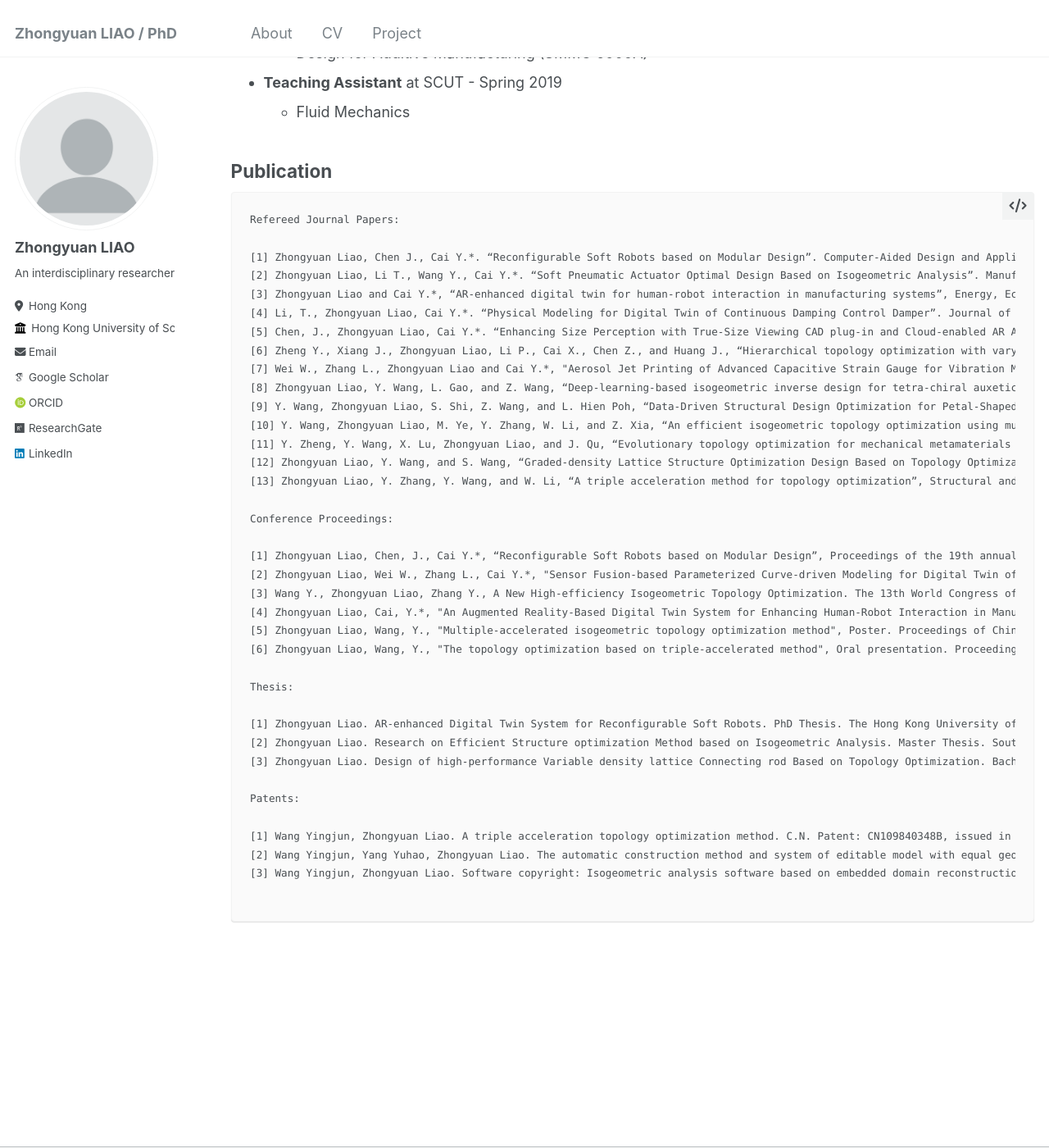
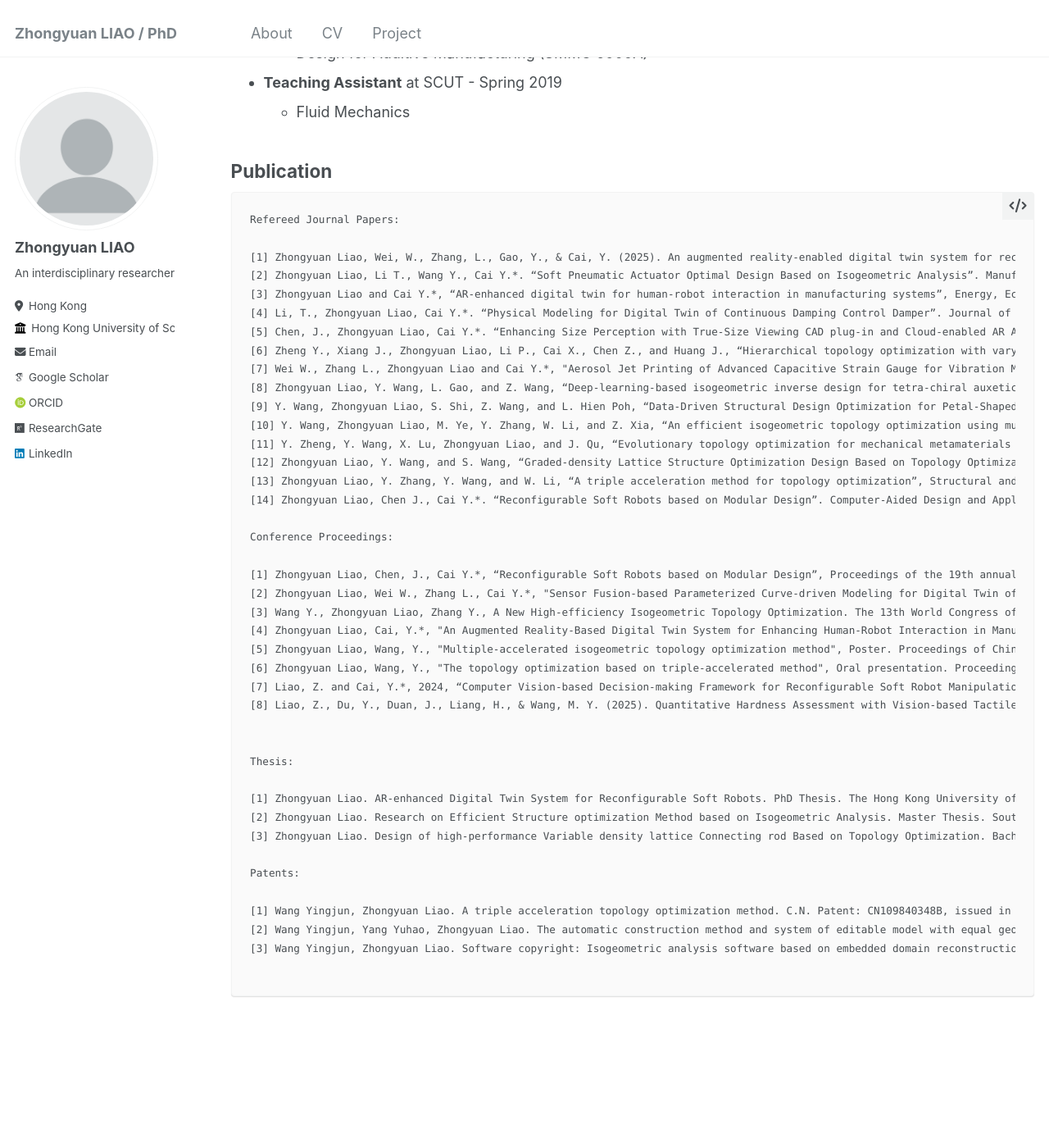
Before and after one commit to yuanzero/yuanzero.github.io, a Jekyll site: the page built from _pages/cv.md, in a window 1280 px wide and 1400 px high, scrolled down 2658 px. Shown: the whole window at 82% size. Built offline with Jekyll 4.4.1, drawn with Linux system fonts in a browser that asks for light colours; some web fonts are replaced.

Commit message:
Update cv.md

````diff
--- a/_pages/cv.md
+++ b/_pages/cv.md
@@ -110,7 +110,7 @@ redirect_from:
 ```
 Refereed Journal Papers:
 
-[1] Zhongyuan Liao, Chen J., Cai Y.*. “Reconfigurable Soft Robots based on Modular Design”. Computer-Aided Design and Applications, 20(6), 1141-1153, 2023.
+[1] Zhongyuan Liao, Wei, W., Zhang, L., Gao, Y., & Cai, Y. (2025). An augmented reality-enabled digital twin system for reconfigurable soft robots: Visualization, simulation and interaction. Computers in Industry, 168, 104285.
 [2] Zhongyuan Liao, Li T., Wang Y., Cai Y.*. “Soft Pneumatic Actuator Optimal Design Based on Isogeometric Analysis”. Manufacturing Letters, 35: 55-63, 2023. Presented at the 51st SME North American Manufacturing Research Conference, New Brunswick, New Jersey, USA, June 12-16, 2023.
 [3] Zhongyuan Liao and Cai Y.*, “AR-enhanced digital twin for human-robot interaction in manufacturing systems”, Energy, Ecology and Environment, 2024.
 [4] Li, T., Zhongyuan Liao, Cai Y.*. “Physical Modeling for Digital Twin of Continuous Damping Control Damper”. Journal of Manufacturing Processes. vol. 99, pp. 96–104, 2023. Outstanding Paper Award of NAMRC51.
@@ -123,6 +123,7 @@ Refereed Journal Papers:
 [11] Y. Zheng, Y. Wang, X. Lu, Zhongyuan Liao, and J. Qu, “Evolutionary topology optimization for mechanical metamaterials with auxetic property”, International Journal of Mechanical Sciences, vol. 179, p. 105 638, Aug. 2020.
 [12] Zhongyuan Liao, Y. Wang, and S. Wang, “Graded-density Lattice Structure Optimization Design Based on Topology Optimization (in Chinese)”, Chinese Journal of Mechanical Engineering, vol. 55, no. 8, p. 65, 2019. 2021 Best Paper Award.
 [13] Zhongyuan Liao, Y. Zhang, Y. Wang, and W. Li, “A triple acceleration method for topology optimization”, Structural and Multidisciplinary Optimization, vol. 60, no. 2, pp. 727–744, Aug. 2019.
+[14] Zhongyuan Liao, Chen J., Cai Y.*. “Reconfigurable Soft Robots based on Modular Design”. Computer-Aided Design and Applications, 20(6), 1141-1153, 2023.
 
 Conference Proceedings:
 
@@ -132,6 +133,9 @@ Conference Proceedings:
 [4] Zhongyuan Liao, Cai, Y.*, "An Augmented Reality-Based Digital Twin System for Enhancing Human-Robot Interaction in Manufacturing", Oral presentation. 2023 Annual International Conference for Chinese Scholars in Industrial Engineering, Guangzhou, China, August 10-12, 2023.
 [5] Zhongyuan Liao, Wang, Y., "Multiple-accelerated isogeometric topology optimization method", Poster. Proceedings of Chinese Congress of Theoretical and Applied Mechanics, Hangzhou, China, Summer 2019.
 [6] Zhongyuan Liao, Wang, Y., "The topology optimization based on triple-accelerated method", Oral presentation. Proceedings of 2018 National Conference on Solid Mechanics, Harbin, China, Winter 2018.
+[7] Liao, Z. and Cai, Y.*, 2024, “Computer Vision-based Decision-making Framework for Reconfigurable Soft Robot Manipulation”, 51st International Conference on Computers and Industrial Engineering (CIE), Kensington Campus, UNSW Sydney, Australia, December 9-11.
+[8] Liao, Z., Du, Y., Duan, J., Liang, H., & Wang, M. Y. (2025). Quantitative Hardness Assessment with Vision-based Tactile Sensing for Fruit Classification and Grasping. Accepted to the Novel Approaches for Precision Agriculture and Forestry with Autonomous Robots IEEE ICRA Workshop - 2025.
+
 
 Thesis:
 
````
